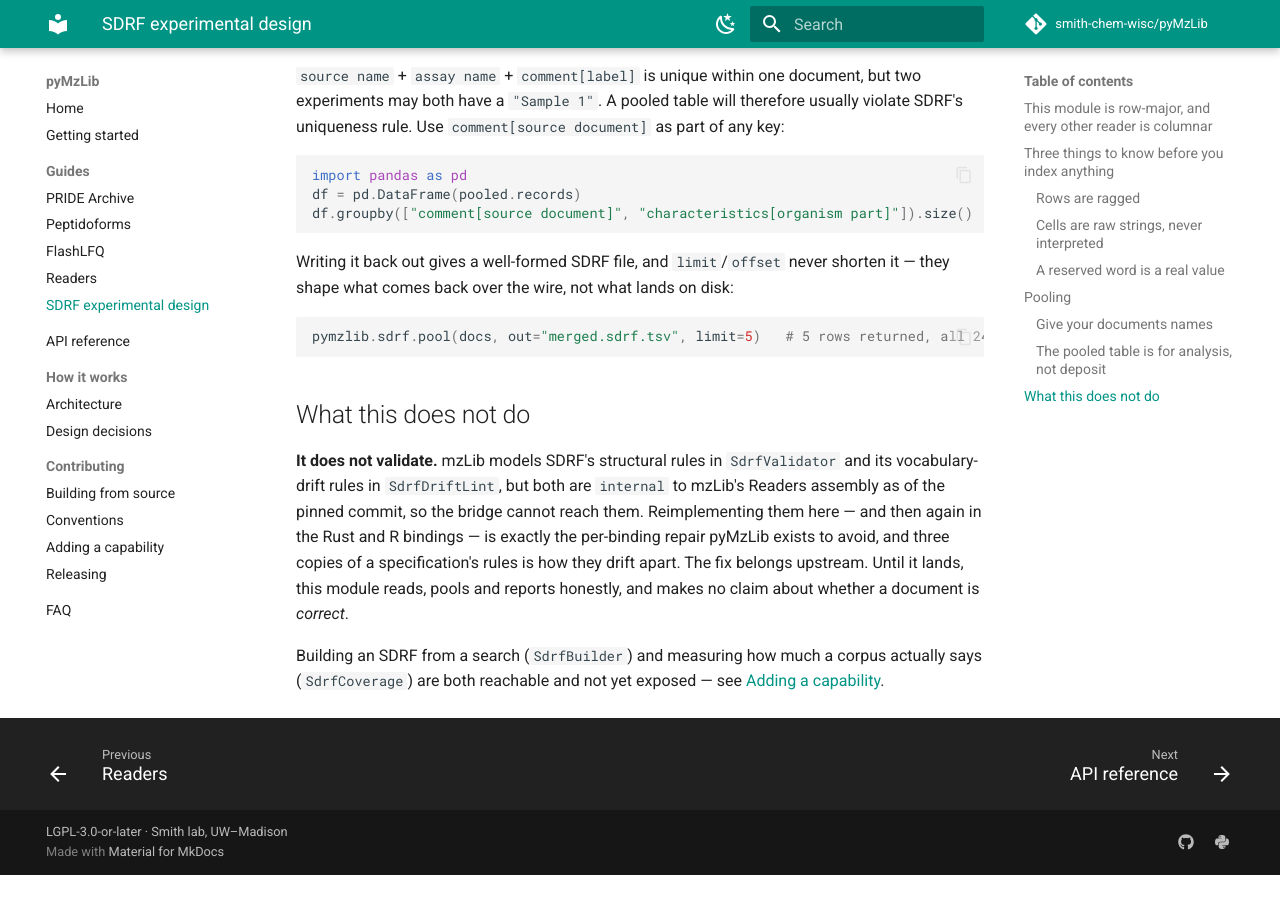
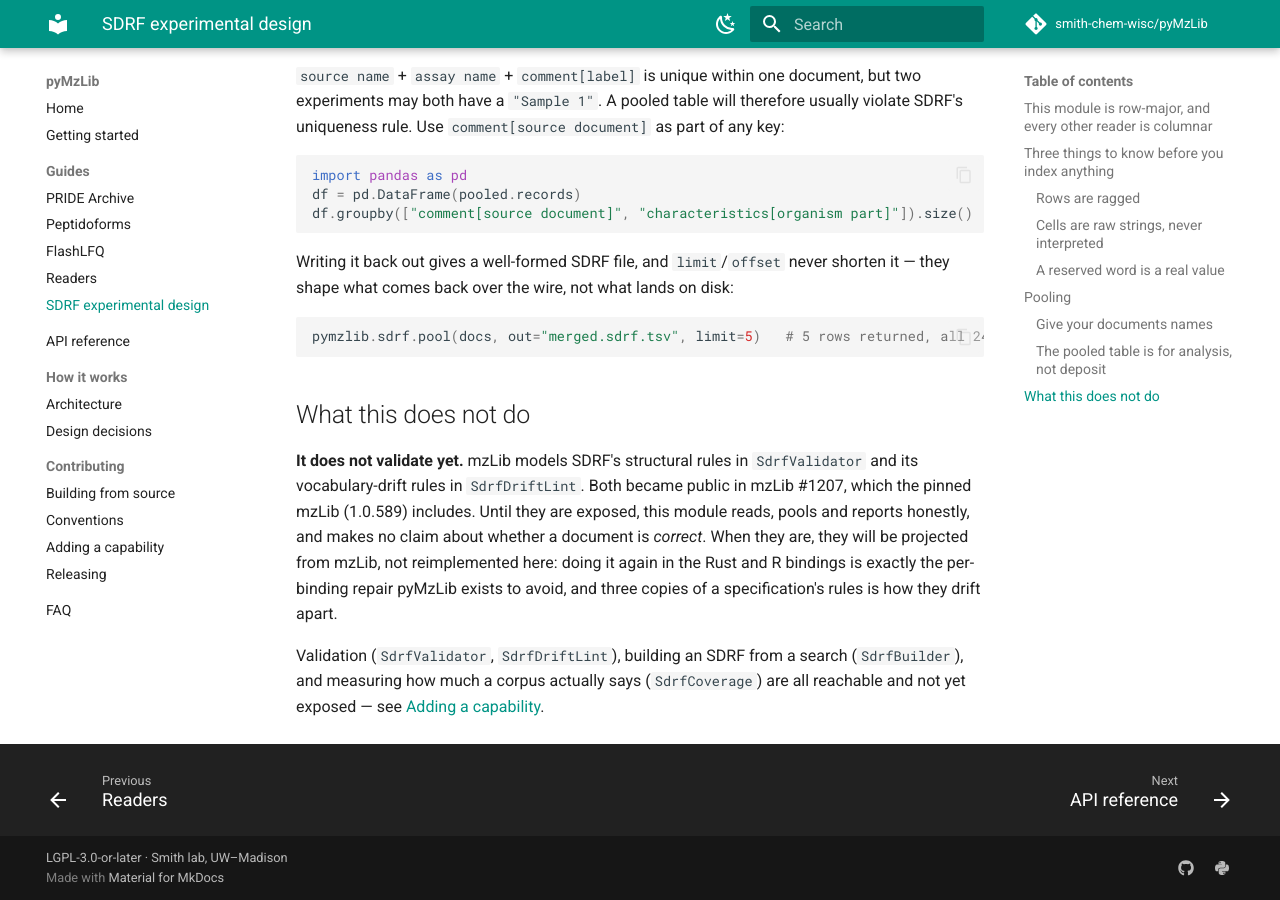
Before and after one commit to smith-chem-wisc/pyMzLib, an MkDocs documentation site: the page built from docs/guides/sdrf.md, in a window 1280 px wide and 900 px high, scrolled down 2639 px. Built offline with MkDocs 1.6.1 and Material for MkDocs 9.7.7, drawn with Linux system fonts in a browser that asks for light colours; comment, search, counter and statistics services are not loaded; before the commit the page ends 3514 px from its top, so only the background shows below that.

Commit message:
docs(sdrf): validation is reachable now, just not exposed (#53)
mzLib #1207 made SdrfValidator and SdrfDriftLint public, and it rides in
the pinned 1.0.589. Five places still said both were internal and that
the bridge could not reach them: the module docstring, the guide, the C#
remarks, the bridge test remarks, and the Unreleased changelog entry.

Each now says validation is not offered yet, and that when it is, it
will call mzLib rather than reimplement the rules.

Co-authored-by: Claude Opus 5 (1M context) <noreply@anthropic.com>

```diff
--- a/docs/guides/sdrf.md
+++ b/docs/guides/sdrf.md
@@ -136,14 +136,15 @@ pymzlib.sdrf.pool(docs, out="merged.sdrf.tsv", limit=5)   # 5 rows returned, all
 
 ## What this does not do
 
-**It does not validate.** mzLib models SDRF's structural rules in `SdrfValidator` and its
-vocabulary-drift rules in `SdrfDriftLint`, but both are `internal` to mzLib's Readers assembly as
-of the pinned commit, so the bridge cannot reach them. Reimplementing them here — and then again
-in the Rust and R bindings — is exactly the per-binding repair pyMzLib exists to avoid, and three
-copies of a specification's rules is how they drift apart. The fix belongs upstream. Until it
-lands, this module reads, pools and reports honestly, and makes no claim about whether a document
-is *correct*.
+**It does not validate yet.** mzLib models SDRF's structural rules in `SdrfValidator` and its
+vocabulary-drift rules in `SdrfDriftLint`. Both became public in mzLib #1207, which the pinned
+mzLib (1.0.589) includes. Until they are exposed, this module reads, pools and reports honestly,
+and makes no claim about whether a document is *correct*. When they are, they will be projected
+from mzLib, not reimplemented here: doing it again in the Rust and R bindings is exactly the
+per-binding repair pyMzLib exists to avoid, and three copies of a specification's rules is how
+they drift apart.
 
-Building an SDRF from a search (`SdrfBuilder`) and measuring how much a corpus actually says
-(`SdrfCoverage`) are both reachable and not yet exposed — see
+Validation (`SdrfValidator`, `SdrfDriftLint`), building an SDRF from a search (`SdrfBuilder`),
+and measuring how much a corpus actually says (`SdrfCoverage`) are all reachable and not yet
+exposed — see
 [Adding a capability](../contributing/adding-a-capability.md).
```
Also changed, not shown: CHANGELOG.md (+4 -3 lines), 3 other files.
